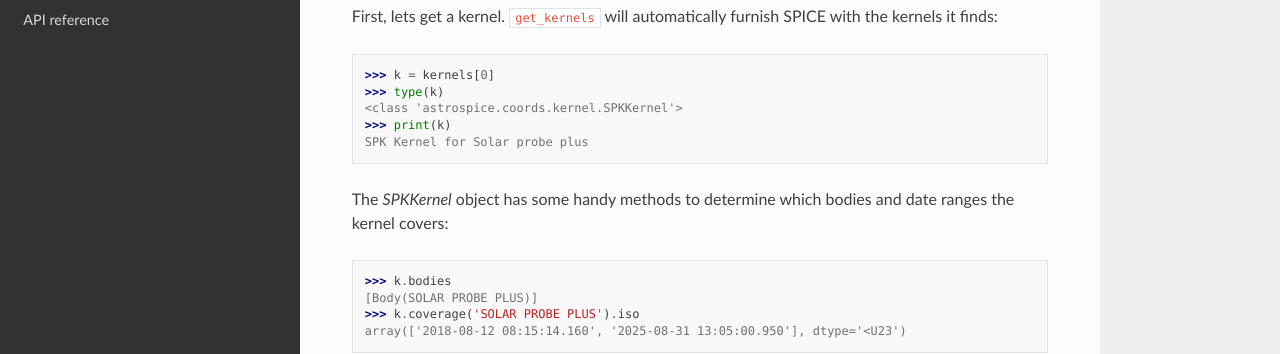
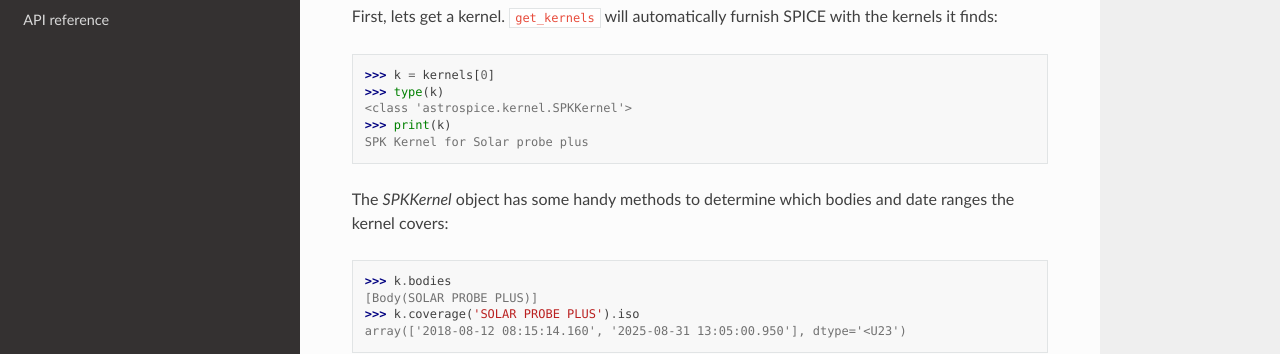
Before and after one commit to astrospice/astrospice, a Sphinx documentation site: the page built from docs/index.rst, in a window 1280 px wide and 900 px high, scrolled down 1235 px. Shown: the part 159-513 px from the top of the window. Built offline with Sphinx 7.4.7 and the Read the Docs theme 2.0.0, drawn with Linux system fonts in a browser that asks for light colours; the version number could not be read and is left out.

```diff
--- a/docs/index.rst
+++ b/docs/index.rst
@@ -64,7 +64,7 @@ the kernels it finds::
 
   >>> k = kernels[0]
   >>> type(k)
-  <class 'astrospice.coords.kernel.SPKKernel'>
+  <class 'astrospice.kernel.SPKKernel'>
   >>> print(k)
   SPK Kernel for Solar probe plus
 
```
Also changed, not shown: 1 other file.
